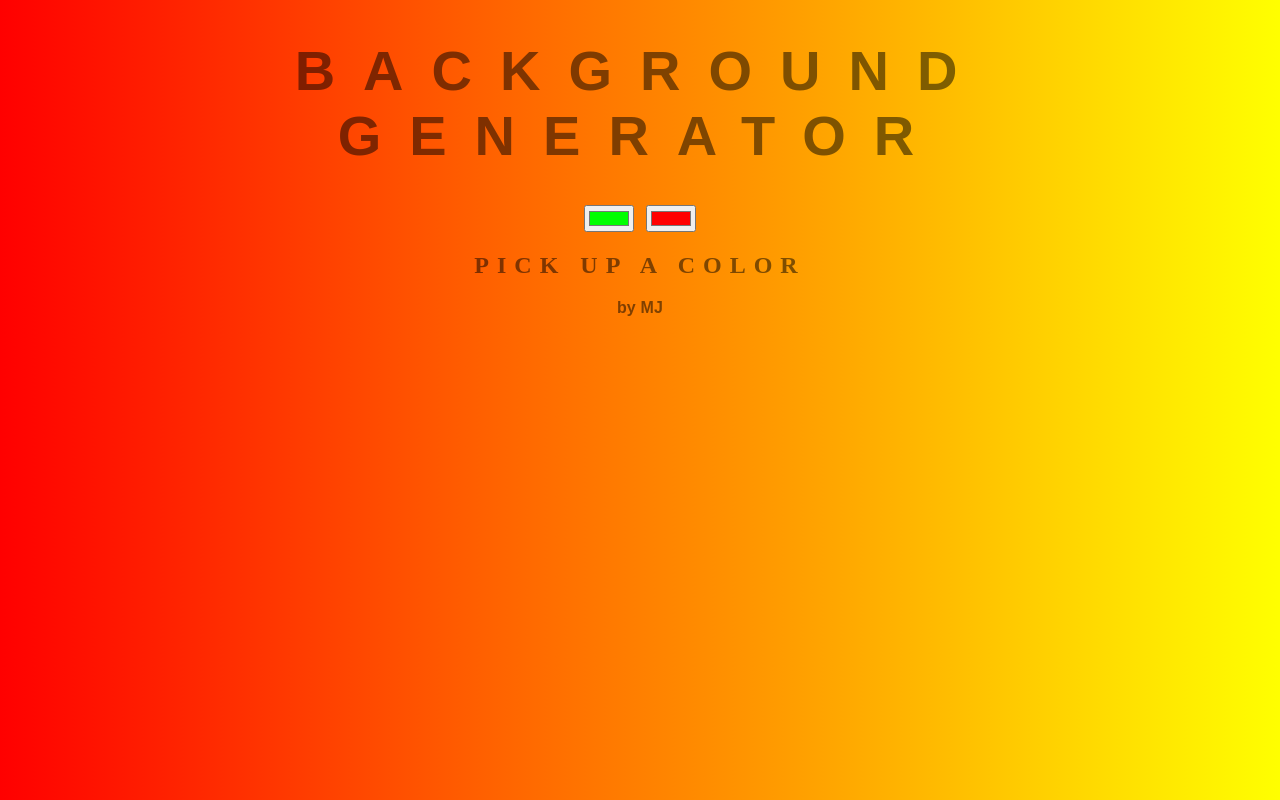
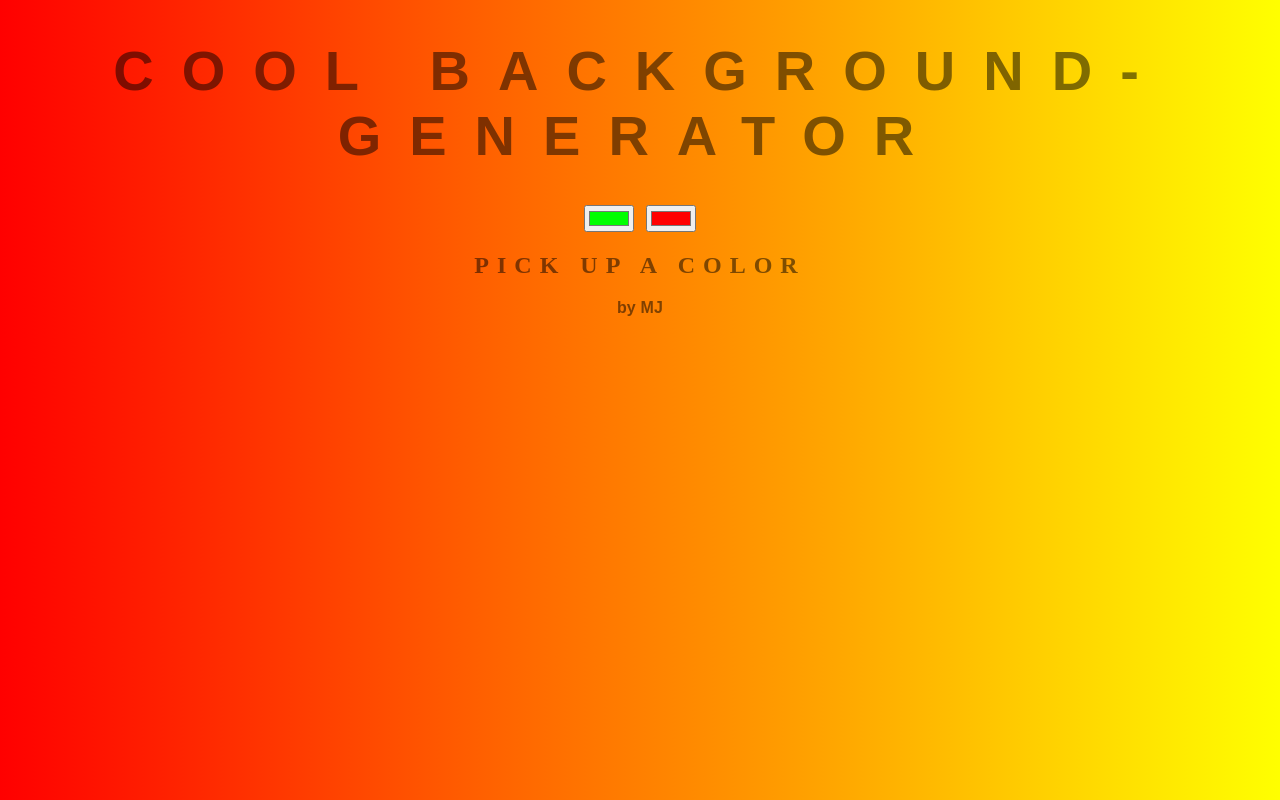
Before and after one commit to mishhubc/background-generator, a plain HTML site: page index.html in a window 1280 px wide. Drawn offline with Linux system fonts and the light colour scheme.

Commit message:
changing the title-COOL

```diff
--- a/index.html
+++ b/index.html
@@ -5,7 +5,7 @@
 	<link rel="stylesheet" type="text/css" href="style.css">
 </head>
 <body id="gradient">
-	<h1>Background Generator</h1>
+	<h1>Cool Background- Generator</h1>
 	<input class="color1" type="color" name="color1" value="#00ff00">
 	<input class="color2" type="color" name="color2" value="#ff0000">
 	<h2>Pick up a color</h2>
```
